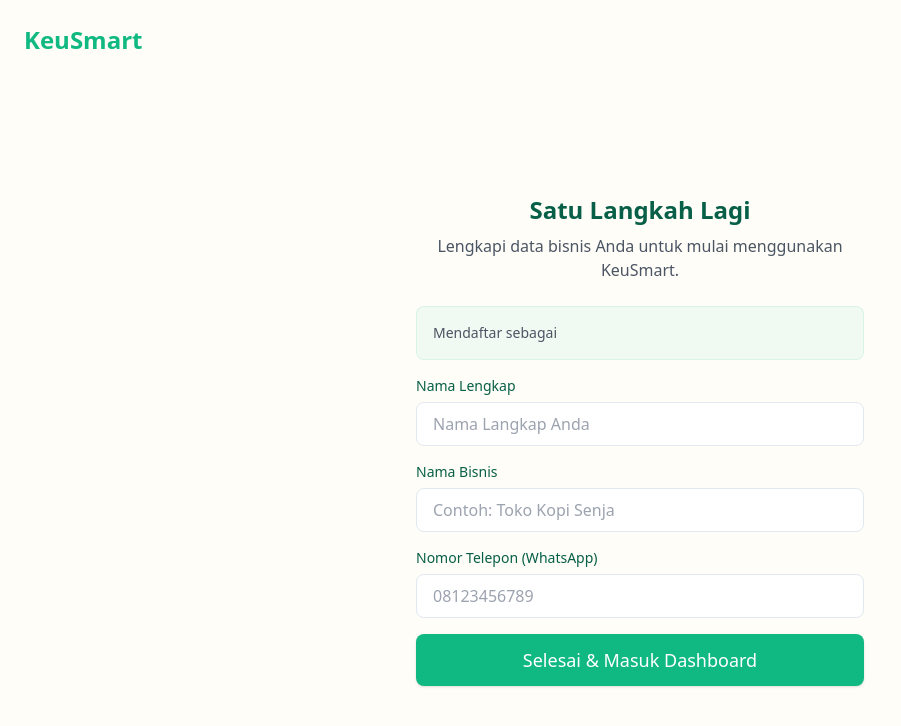
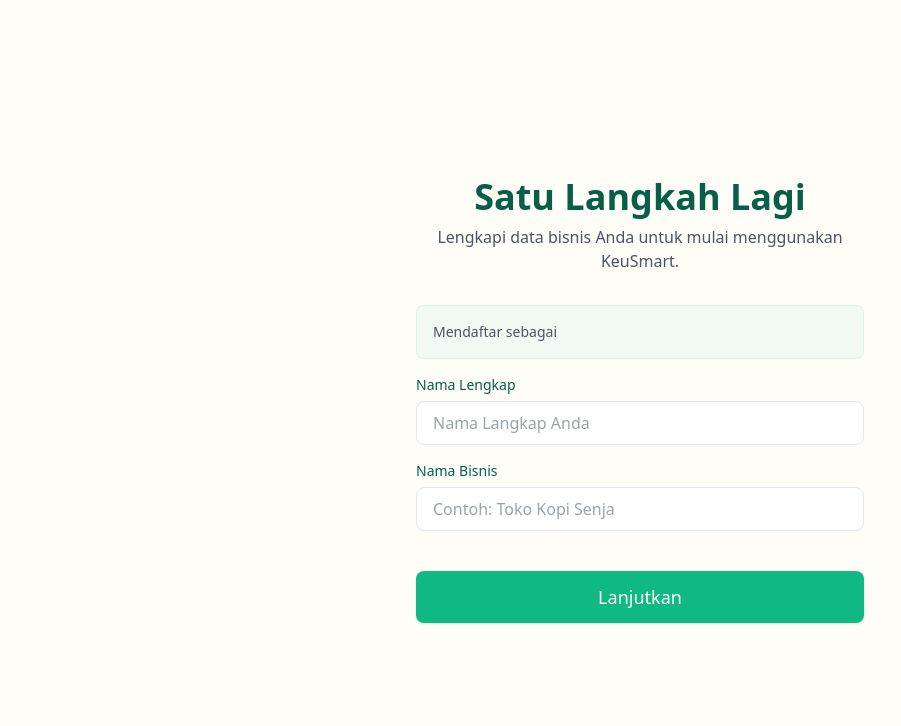
Before and after one commit to JaceJS/keusmart-web, a Next.js app: page /onboarding in a window 1280 px wide. Shown: the top 726 px of the page, without its empty margins (0-901 px from the left). Built offline with nearby package versions, Linux system fonts and the light colour scheme.

Commit message:
feat: Implement Google login callback with onboarding data fetching and enhanced error handling, and streamline the onboarding form.

```diff
--- a/app/(auth)/google/callback/page.tsx
+++ b/app/(auth)/google/callback/page.tsx
@@ -4,50 +4,88 @@
 import { useRouter, useSearchParams } from "next/navigation";
 import Cookies from "js-cookie";
 import { planConfigUtils } from "@/features/auth/utils/planConfig.utils";
+import { authService } from "@/features/auth/services/auth.service";
+import { Button } from "@/app/components/ui/Button";
 
 export default function GoogleCallbackPage() {
   const router = useRouter();
   const searchParams = useSearchParams();
   const [status, setStatus] = useState("Proses autentikasi...");
+  const [error, setError] = useState<string | null>(null);
 
   useEffect(() => {
+    const processCallback = async () => {
+      const authStatus = searchParams.get("status");
+
+      try {
+        if (authStatus === "active") {
           const accessToken = searchParams.get("accessToken");
-    const refreshToken = searchParams.get("refreshToken");
           const tenantId = searchParams.get("tenantId");
-    const authStatus = searchParams.get("status"); // 'active' or 'incomplete'
-    const name = searchParams.get("name");
-    const email = searchParams.get("email");
 
-    if (accessToken) {
-      // Store tokens
+          if (!accessToken) {
+            throw new Error("Terjadi kesalahan. Silakan login ulang.");
+          }
+
           Cookies.set("accessToken", accessToken, { expires: 1 });
-      if (refreshToken) {
-        // Optionally store refresh token if handled by client
-      }
 
           if (tenantId) {
             Cookies.set("tenantId", tenantId, { expires: 7 });
           } else {
-        // If no tenant (new user), use default plan config temporarily
             planConfigUtils.save(planConfigUtils.getDefault());
           }
 
-      // Handle redirect based on status
-      if (authStatus === "incomplete") {
+          setStatus("Login berhasil! Mengalihkan...");
+          router.replace("/dashboard");
+        } else if (authStatus === "incomplete") {
+          const token = searchParams.get("token");
+
+          if (!token) {
+            throw new Error("Terjadi kesalahan. Silakan login ulang.");
+          }
+
+          setStatus("Mengambil data user...");
+          const userData = await authService.getGoogleOnboarding(token);
+
           setStatus("Mengalihkan ke halaman onboarding...");
           const params = new URLSearchParams();
-        if (email) params.append("email", email);
-        if (name) params.append("name", name);
+          if (userData.email) params.append("email", userData.email);
+          if (userData.name) params.append("name", userData.name);
+          params.append("token", token);
+
           router.replace(`/onboarding?${params.toString()}`);
         } else {
-        setStatus("Login berhasil! Mengalihkan...");
-        router.replace("/dashboard");
+          const msg =
+            searchParams.get("error") || "Status login tidak dikenali.";
+          throw new Error(msg);
         }
-    } else {
-      setStatus("Gagal login. Token tidak ditemukan.");
-      // setTimeout(() => router.replace("/login"), 3000);
+      } catch (err) {
+        setStatus("Terjadi kesalahan.");
+        setError(
+          err instanceof Error
+            ? err.message
+            : "Gagal memproses data login. Sesi mungkin kadaluarsa.",
+        );
       }
+    };
+
+    processCallback();
   }, [searchParams, router]);
+
+  if (error) {
+    return (
+      <div className="min-h-screen flex flex-col items-center justify-center bg-background p-4">
+        <div className="text-center space-y-4 max-w-md">
+          <div className="text-red-500 text-xl font-bold">
+            Autentikasi Gagal
+          </div>
+          <p className="text-text-secondary">{error}</p>
+          <Button onClick={() => router.replace("/login")}>
+            Kembali ke Login
+          </Button>
+        </div>
+      </div>
+    );
+  }
 
   return (
     <div className="min-h-screen flex items-center justify-center bg-background">
--- a/app/(auth)/onboarding/page.tsx
+++ b/app/(auth)/onboarding/page.tsx
@@ -2,8 +2,6 @@
 
 import { useSearchParams } from "next/navigation";
 import { OnboardingForm } from "@/features/auth/components/OnboardingForm";
-import { APP_NAME } from "@/app/lib/constants";
-import Link from "next/link";
 
 export default function OnboardingPage() {
   const searchParams = useSearchParams();
@@ -12,13 +10,7 @@
 
   return (
     <div className="min-h-screen bg-background flex flex-col">
-      <div className="p-6">
-        <Link href="/" className="text-2xl font-bold text-primary">
-          {APP_NAME}
-        </Link>
-      </div>
-
-      <div className="flex-1 flex items-center justify-center p-6">
+      <div className="flex-1 flex items-center justify-center">
         <OnboardingForm email={email} initialName={name} />
       </div>
     </div>
--- a/features/auth/auth.endpoints.ts
+++ b/features/auth/auth.endpoints.ts
@@ -6,4 +6,5 @@
   LOGOUT: "/auth/logout",
   REFRESH: "/auth/refresh",
   GOOGLE_LOGIN: "/auth/google",
+  GOOGLE_ONBOARDING_DATA: "/auth/google/onboarding",
 } as const;
--- a/features/auth/components/GoogleAuthButton.tsx
+++ b/features/auth/components/GoogleAuthButton.tsx
@@ -14,7 +14,7 @@
 
   const handleGoogleLogin = () => {
     setIsLoading(true);
-    // Redirect to backend Google Auth endpoint
+
     window.location.href = authService.getGoogleAuthUrl();
   };
 
--- a/features/auth/components/OnboardingForm.tsx
+++ b/features/auth/components/OnboardingForm.tsx
@@ -4,10 +4,6 @@
 import { useRouter } from "next/navigation";
 import { Input } from "@/app/components/ui/Input";
 import { Button } from "@/app/components/ui/Button";
-import Cookies from "js-cookie";
-import { authService } from "../services/auth.service";
-import { planConfigUtils } from "../utils/planConfig.utils";
-import type { RegisterRequest } from "../types/auth.types";
 
 interface OnboardingFormProps {
   email: string;
@@ -26,7 +22,6 @@
   const [formData, setFormData] = useState({
     name: initialName,
     businessName: "",
-    phone: "",
   });
 
   const handleSubmit = async (e: React.FormEvent) => {
@@ -46,7 +41,6 @@
       // const response = await authService.completeOnboarding({
       //   name: formData.name,
       //   businessName: formData.businessName,
-      //   phone: formData.phone
       // });
 
       // For this step, I'll simulate or use a placeholder if the service isn't ready.
@@ -58,11 +52,9 @@
 
       // Let's assume the backend will provide: `POST /auth/google/onboarding`
 
-      // Temporary check to prevent untyped error
       if (!formData.businessName) throw new Error("Nama bisnis wajib diisi");
 
-      // Mock success for now or call a hypothetic service
-      // router.push("/dashboard");
+      router.push("/dashboard");
     } catch (err) {
       setError(err instanceof Error ? err.message : "Gagal menyimpan data");
     } finally {
@@ -71,9 +63,9 @@
   };
 
   return (
-    <div className="w-full max-w-md mx-auto space-y-6">
+    <div className="w-full max-w-md mx-auto space-y-8">
       <div className="text-center">
-        <h2 className="text-2xl font-bold text-foreground">
+        <h2 className="text-4xl font-bold text-foreground">
           Satu Langkah Lagi
         </h2>
         <p className="text-text-secondary mt-2">
@@ -107,22 +99,19 @@
           placeholder="Contoh: Toko Kopi Senja"
         />
 
-        <Input
-          label="Nomor Telepon (WhatsApp)"
-          type="tel"
-          value={formData.phone}
-          onChange={(e) => setFormData({ ...formData, phone: e.target.value })}
-          placeholder="08123456789"
-        />
-
         {error && (
           <div className="p-3 bg-red-50 text-red-600 text-sm rounded-lg">
             {error}
           </div>
         )}
 
-        <Button type="submit" className="w-full" size="lg" disabled={isLoading}>
-          {isLoading ? "Memproses..." : "Selesai & Masuk Dashboard"}
+        <Button
+          type="submit"
+          className="w-full mt-6"
+          size="lg"
+          disabled={isLoading}
+        >
+          {isLoading ? "Memproses..." : "Lanjutkan"}
         </Button>
       </form>
     </div>
--- a/features/auth/services/auth.service.ts
+++ b/features/auth/services/auth.service.ts
@@ -9,7 +9,9 @@
   SendOtpResponse,
   VerifyOtpRequest,
   VerifyOtpResponse,
+  GetOnboardingDataResponse,
 } from "../types/auth.types";
+import { config } from "@/core/config";
 
 export const authService = {
   login: async (data: LoginRequest): Promise<LoginResponse> => {
@@ -63,6 +65,17 @@
   },
 
   getGoogleAuthUrl: (): string => {
-    return `${process.env.NEXT_PUBLIC_API_URL}${AUTH_ENDPOINTS.GOOGLE_LOGIN}`;
+    return `${config.api.baseUrl}${AUTH_ENDPOINTS.GOOGLE_LOGIN}`;
+  },
+
+  getGoogleOnboarding: async (
+    token: string,
+  ): Promise<GetOnboardingDataResponse> => {
+    const response = await apiClient.get<
+      ApiResponse<GetOnboardingDataResponse>
+    >(AUTH_ENDPOINTS.GOOGLE_ONBOARDING_DATA, {
+      params: { token },
+    });
+    return response.data;
   },
 };
```
Also changed, not shown: features/auth/types/auth.types.ts (+7 -0 lines). Lines whose indentation alone changed are shown as unchanged.
